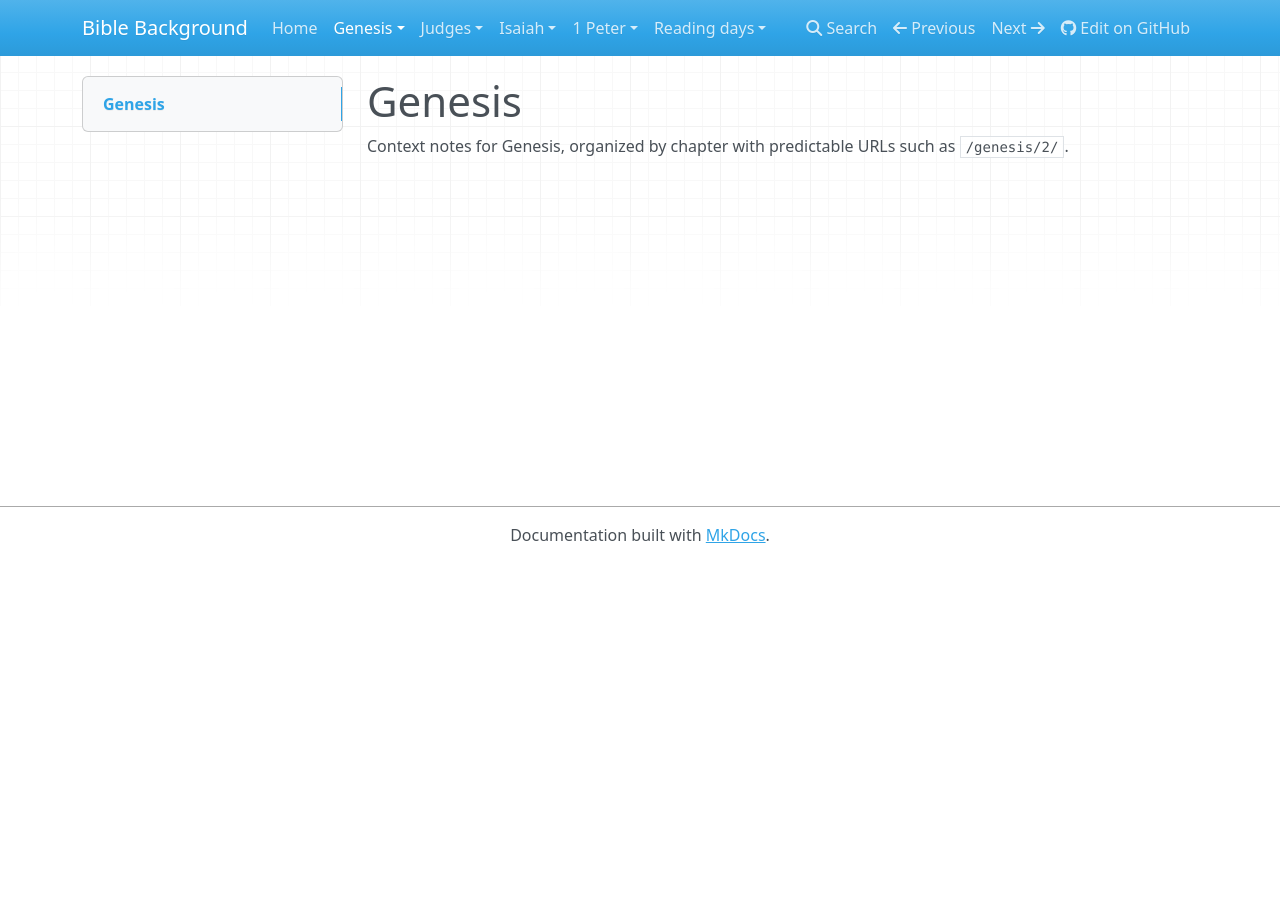
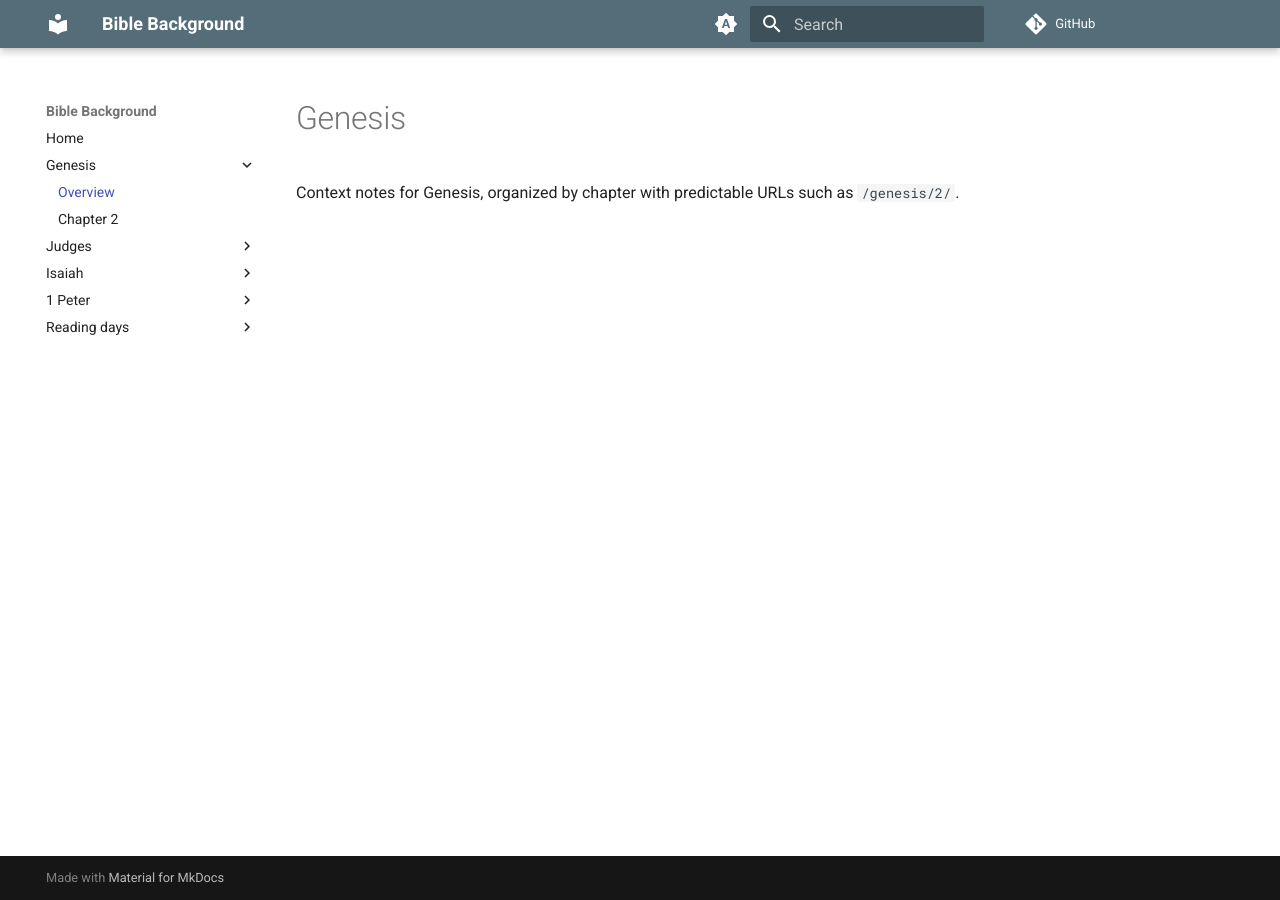
Before and after one commit to woodwardmw/bible-background, an MkDocs documentation site: the page built from content/genesis/index.md, in a window 1280 px wide. Built offline with MkDocs 1.6.1 and Material for MkDocs 9.7.7, drawn with Linux system fonts in a browser that asks for light colours; nearby versions of some CDN libraries; comment, search, counter and statistics services are not loaded.

Commit message:
Switch to Material theme following the browser light/dark preference
Three palettes: auto (default, follows prefers-color-scheme), explicit light,
explicit dark, with a toggle cycling between them. add_page.py's nav rewrite
round-trips the theme block intact.

Co-Authored-By: Claude Opus 5 (1M context) <noreply@anthropic.com>
Claude-Session: https://claude.ai/code/session_011yB7afCTkR5RpqKqLdRVjS

```diff
--- a/mkdocs.yml
+++ b/mkdocs.yml
@@ -5,8 +5,32 @@ repo_url: https://github.com/woodwardmw/bible-background
 docs_dir: content
 use_directory_urls: true
 theme:
-  name: mkdocs
-  locale: en
+  name: material
+  language: en
+  palette:
+  - media: (prefers-color-scheme)
+    toggle:
+      icon: material/brightness-auto
+      name: Following your browser. Click for light.
+  - media: '(prefers-color-scheme: light)'
+    scheme: default
+    primary: blue grey
+    accent: indigo
+    toggle:
+      icon: material/brightness-7
+      name: Light. Click for dark.
+  - media: '(prefers-color-scheme: dark)'
+    scheme: slate
+    primary: blue grey
+    accent: indigo
+    toggle:
+      icon: material/brightness-4
+      name: Dark. Click to follow your browser.
+  features:
+  - navigation.top
+  - navigation.tracking
+  - search.highlight
+  - toc.follow
 nav:
 - Home: index.md
 - Genesis:
--- a/requirements.txt
+++ b/requirements.txt
@@ -1,2 +1,3 @@
 mkdocs>=1.5,<2.0
 PyYAML>=6.0.1,<7.0
+mkdocs-material>=9.5,<10.0
```
